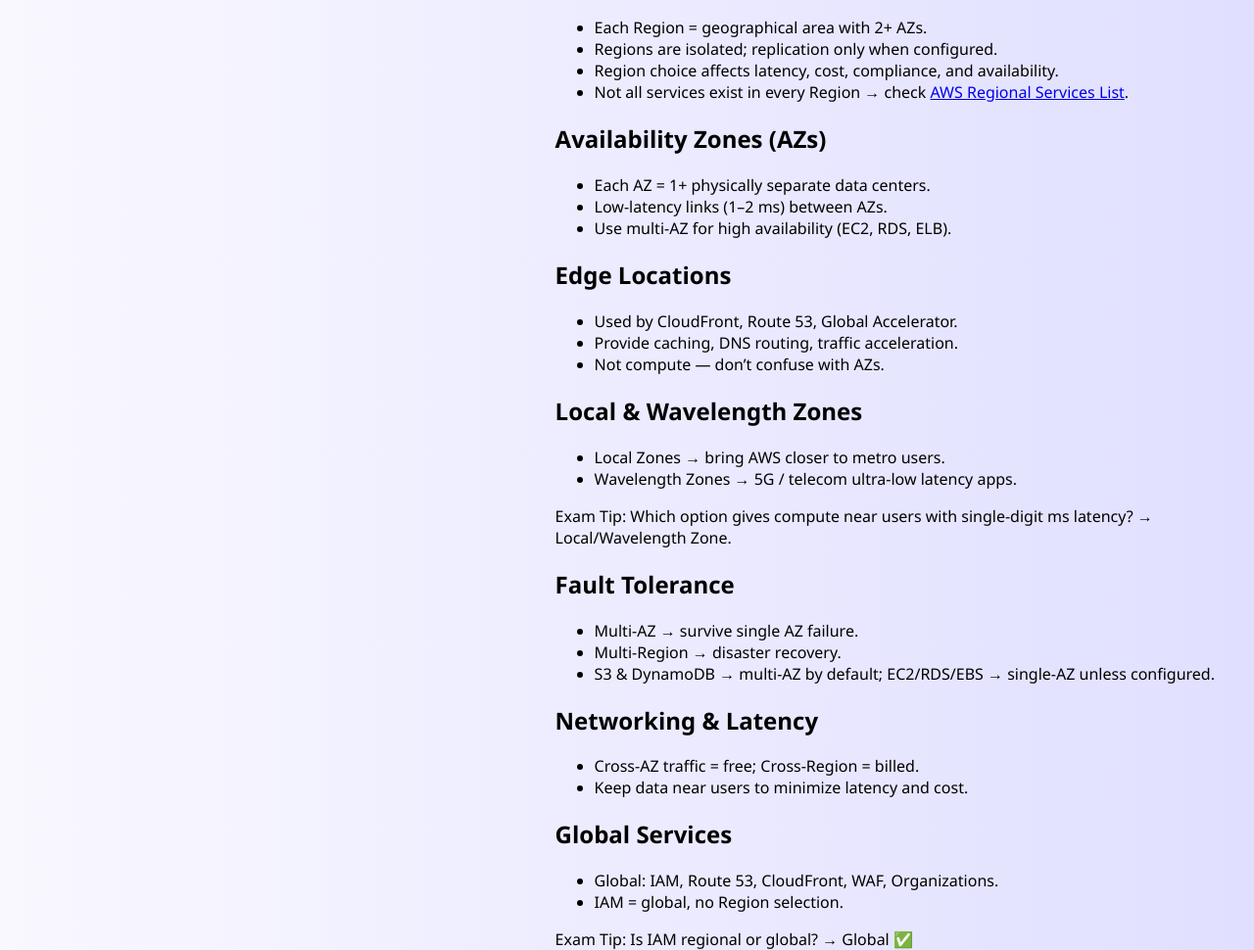
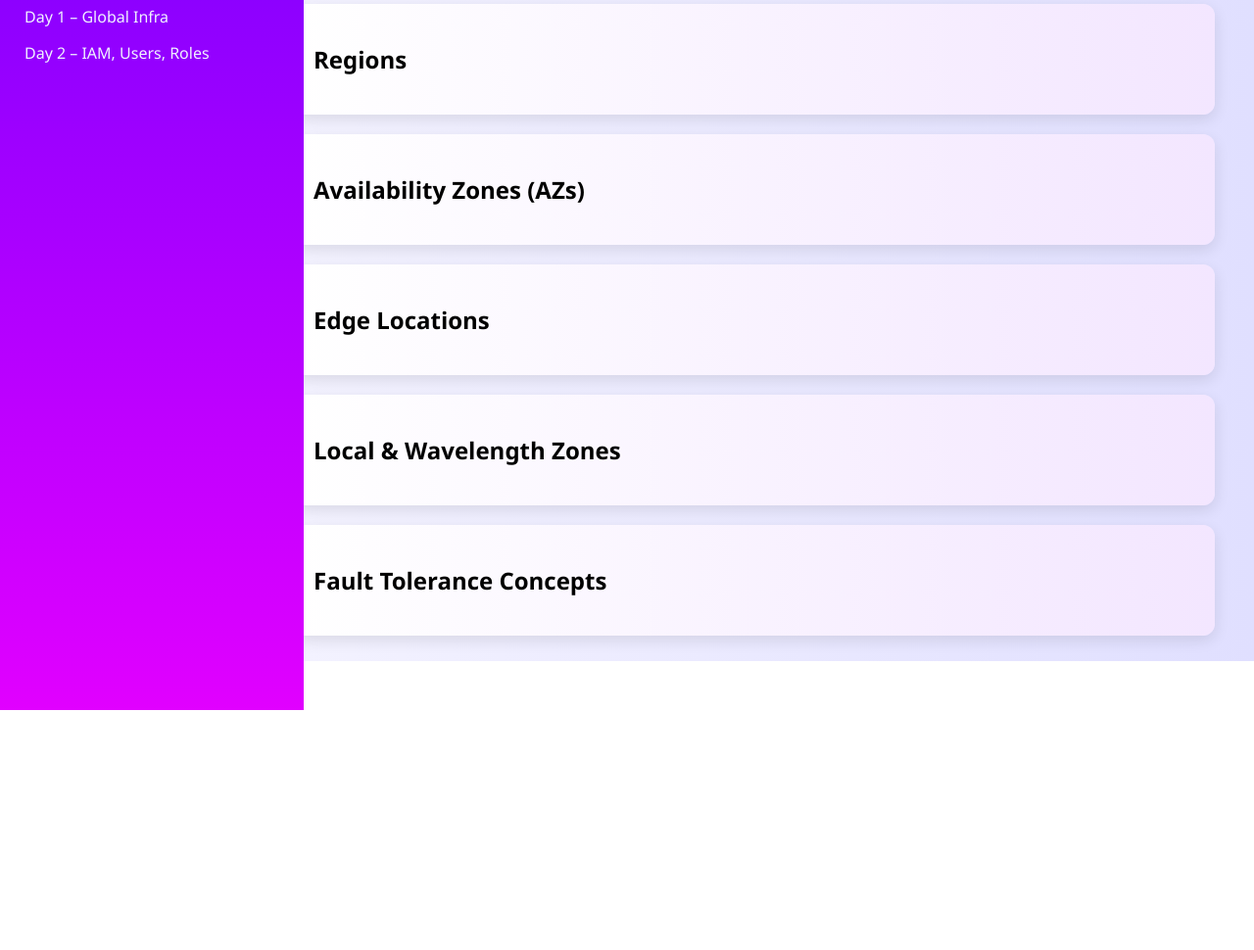
Before and after one commit to jacksonbruno99/AWS_notes, a plain HTML site: page aws_day1_infrastructure.html in a window 1280 px wide. Shown: the part 125-1095 px from the top of the page at 98% size. After the commit the page ends 800 px from the top, so only its background shows below. Drawn offline with Linux system fonts and the light colour scheme.

Commit message:
Refactor HTML structure and enhance CSS for improved layout and readability

```diff
--- a/aws_day1_infrastructure.html
+++ b/aws_day1_infrastructure.html
@@ -8,69 +8,81 @@
 </head>
 <body>
 
-<nav>
-    <h2>AWS CloudOps</h2>
+<!-- Sidebar -->
+<div class="sidebar">
+    <h2>Jackson's Learning Notes</h2>
     <a href="index.html">Home</a>
-    <a href="aws_day1_infrastructure.html">Day 1 – Global Infrastructure</a>
+    <a href="aws_day1_infrastructure.html">Day 1 – Global Infra</a>
     <a href="aws_day2_iam.html">Day 2 – IAM, Users, Roles</a>
-    <a href="aws_day3_vpc.html">Day 3 – VPC & Subnets</a>
-</nav>
+</div>
 
-<main>
+<!-- Main content -->
+<div class="main">
     <h1>Day 1 – AWS Global Infrastructure</h1>
 
+    <div class="card" onclick="toggleContent('regions')">
         <h2>Regions</h2>
+        <div class="card-content" id="regions">
             <ul>
-        <li>Each Region = geographical area with 2+ AZs.</li>
-        <li>Regions are isolated; replication only when configured.</li>
-        <li>Region choice affects latency, cost, compliance, and availability.</li>
-        <li>Not all services exist in every Region → check
-            <a href="https://aws.amazon.com/about-aws/global-infrastructure/regional-product-services/" target="_blank">AWS Regional Services List</a>.
-        </li>
+                <li>A Region is a geographical area containing two or more Availability Zones (AZs).</li>
+                <li>Each Region is isolated — no automatic replication unless configured.</li>
+                <li>Region choice impacts latency, cost, data residency, and service availability.</li>
+                <li>Not all services are available in every Region — check AWS Regional Services List.</li>
             </ul>
+        </div>
+    </div>
 
+    <div class="card" onclick="toggleContent('az')">
         <h2>Availability Zones (AZs)</h2>
+        <div class="card-content" id="az">
             <ul>
-        <li>Each AZ = 1+ physically separate data centers.</li>
-        <li>Low-latency links (1–2 ms) between AZs.</li>
-        <li>Use multi-AZ for high availability (EC2, RDS, ELB).</li>
+                <li>AZ = one or more physically separate data centers with independent power, cooling, networking.</li>
+                <li>AZs connected via low-latency links (<1–2 ms).</li>
+                <li>Best practice: deploy EC2, RDS, load balancers across ≥2 AZs for high availability.</li>
             </ul>
+        </div>
+    </div>
 
+    <div class="card" onclick="toggleContent('edges')">
         <h2>Edge Locations</h2>
+        <div class="card-content" id="edges">
             <ul>
                 <li>Used by CloudFront, Route 53, Global Accelerator.</li>
-        <li>Provide caching, DNS routing, traffic acceleration.</li>
-        <li>Not compute — don’t confuse with AZs.</li>
+                <li>Global cache nodes bring content closer to users.</li>
+                <li>Edge ≠ AZ — Edge = content delivery, not compute.</li>
             </ul>
+        </div>
+    </div>
 
+    <div class="card" onclick="toggleContent('localzones')">
         <h2>Local & Wavelength Zones</h2>
+        <div class="card-content" id="localzones">
             <ul>
-        <li>Local Zones → bring AWS closer to metro users.</li>
-        <li>Wavelength Zones → 5G / telecom ultra-low latency apps.</li>
+                <li>Local Zones reduce latency in metro areas (media, gaming, etc.).</li>
+                <li>Wavelength Zones = 5G ultra-low-latency apps (telecom edge).</li>
             </ul>
-    <div class="exam-tip">Exam Tip: Which option gives compute near users with single-digit ms latency? → Local/Wavelength Zone.</div>
+        </div>
+    </div>
 
-    <h2>Fault Tolerance</h2>
+    <div class="card" onclick="toggleContent('fault')">
+        <h2>Fault Tolerance Concepts</h2>
+        <div class="card-content" id="fault">
             <ul>
-        <li>Multi-AZ → survive single AZ failure.</li>
-        <li>Multi-Region → disaster recovery.</li>
-        <li>S3 & DynamoDB → multi-AZ by default; EC2/RDS/EBS → single-AZ unless configured.</li>
+                <li>Multi-AZ deployments survive single AZ failures.</li>
+                <li>Multi-Region = disaster recovery and global resilience.</li>
+                <li>S3 & DynamoDB = multi-AZ by default; EC2, RDS, EBS = single-AZ unless configured.</li>
             </ul>
+        </div>
+    </div>
 
-    <h2>Networking & Latency</h2>
-    <ul>
-        <li>Cross-AZ traffic = free; Cross-Region = billed.</li>
-        <li>Keep data near users to minimize latency and cost.</li>
-    </ul>
+</div>
 
-    <h2>Global Services</h2>
-    <ul>
-        <li>Global: IAM, Route 53, CloudFront, WAF, Organizations.</li>
-        <li>IAM = global, no Region selection.</li>
-    </ul>
-    <div class="exam-tip">Exam Tip: Is IAM regional or global? → Global ✅</div>
-
-</main>
+<script>
+function toggleContent(id) {
+    const content = document.getElementById(id);
+    content.style.display = content.style.display === 'block' ? 'none' : 'block';
+}
+</script>
 
 </body>
 </html>
--- a/styles.css
+++ b/styles.css
@@ -13,6 +13,9 @@ body {
     padding: 25px;
     display: flex;
     flex-direction: column;
+    position: fixed;
+    height: 100%;
+    overflow-y: auto;
 }
 
 .sidebar h2 {
@@ -35,9 +38,10 @@ body {
 }
 
 .main {
-    flex: 1;
+    margin-left: 260px;
     padding: 40px;
     overflow-y: auto;
+    flex: 1;
 }
 
 h1 {
```
Also changed, not shown: index.html (+4 -1 lines). Lines whose indentation alone changed are shown as unchanged.
